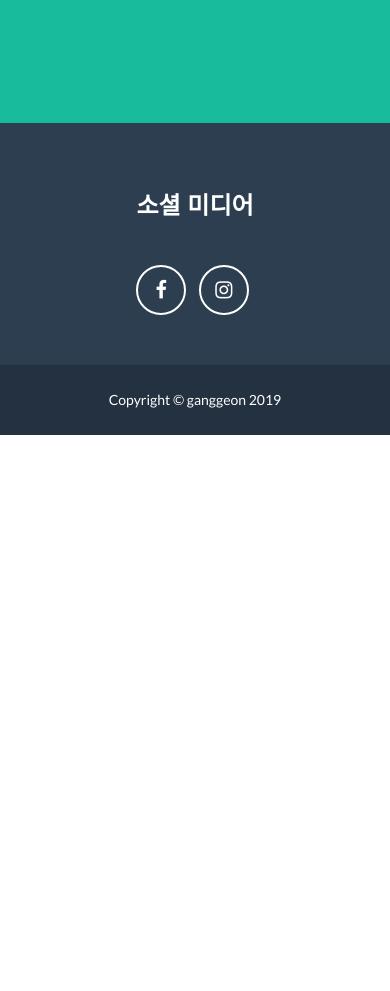
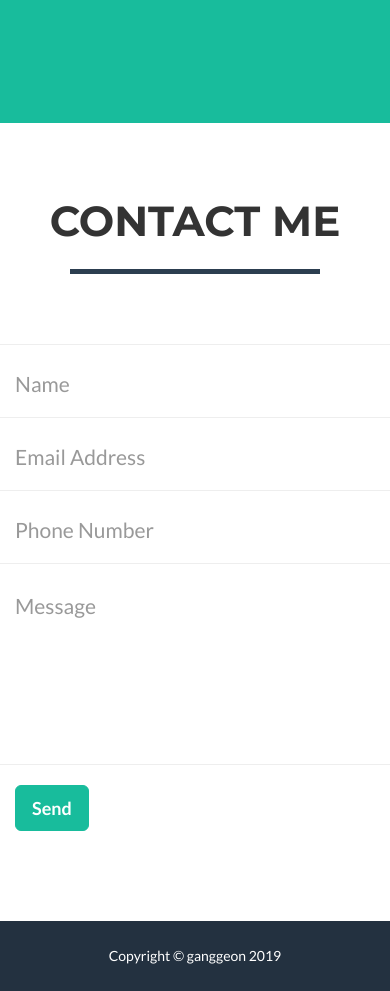
Before and after one commit to ganggeon/portfolio, a website: page index.html in a window 390 px wide. Shown: the part 2560-3551 px from the top of the page. Before the commit the page ends 2995 px from the top, so only its background shows below. Drawn offline with nearby package versions, Linux system fonts and the light colour scheme.

Commit message:
add contact

```diff
--- a/index.html
+++ b/index.html
@@ -48,6 +48,9 @@
                     </li>
                     <li class="page-scroll">
                         <a href="#about">About</a>
+                    </li>
+                    <li class="page-scroll">
+                        <a href="#contact">Contact</a>
                     </li>
                 </ul>
             </div>
@@ -130,25 +133,63 @@
         </div>
     </section>
 
-    <!-- 하단(Footer) -->
-    <footer class="text-center">
-        <div class="footer-above">
-            <div class="container">
-                <div class="row">
-                    <div class="footer-col col-lg-16">
-                        <h3>소셜 미디어</h3>
-                        <ul class="list-inline">
-                            <li>
-                                <a href="https://www.facebook.com/ganggeon95" class="btn-social btn-outline"><i class="fa fa-fw fa-facebook"></i></a>
-                            </li>
-                            <li>
-                                <a href="https://www.instagram.com/geon95/" class="btn-social btn-outline"><i class="fa fa-fw fa-instagram"></i></a>
-                            </li>
-                        </ul>
-                    </div>
+<!-- 메일 섹션 -->
+    <section id="contact">
+        <div class="container">
+            <div class="row">
+                <div class="col-lg-12 text-center">
+                    <h2>Contact Me</h2>
+                    <hr class="star-primary">
+                </div>
+            </div>
+            <div class="row">
+                <div class="col-lg-8 col-lg-offset-2"><br><br>
+                    <!-- 양식이 작동하지 않으면 웹 서버를 다르게 구성해야 할 수 있다. -->
+                    <form name="sentMessage" id="contactForm" novalidate>
+                        <div class="row control-group">
+                            <div class="form-group col-xs-12 floating-label-form-group controls">
+                                <label>Name</label>
+                                <input type="text" class="form-control" placeholder="Name" id="name" required data-validation-required-message="Please enter your name.">
+                                <p class="help-block text-danger"></p>
+                            </div>
+                        </div>
+                        <div class="row control-group">
+                            <div class="form-group col-xs-12 floating-label-form-group controls">
+                                <label>Email Address</label>
+                                <input type="email" class="form-control" placeholder="Email Address" id="email" required data-validation-required-message="Please enter your email address.">
+                                <p class="help-block text-danger"></p>
+                            </div>
+                        </div>
+                        <div class="row control-group">
+                            <div class="form-group col-xs-12 floating-label-form-group controls">
+                                <label>Phone Number</label>
+                                <input type="tel" class="form-control" placeholder="Phone Number" id="phone" required data-validation-required-message="Please enter your phone number.">
+                                <p class="help-block text-danger"></p>
+                            </div>
+                        </div>
+                        <div class="row control-group">
+                            <div class="form-group col-xs-12 floating-label-form-group controls">
+                                <label>Message</label>
+                                <textarea rows="5" class="form-control" placeholder="Message" id="message" required data-validation-required-message="Please enter a message."></textarea>
+                                <p class="help-block text-danger"></p>
+                            </div>
+                        </div>
+                        <br>
+                        <div id="success"></div>
+                        <div class="row">
+                            <div class="form-group col-xs-12">
+                                <button type="submit" class="btn btn-success btn-lg">Send</button>
+                            </div>
+                        </div>
+                    </form>
                 </div>
             </div>
         </div>
+    </section>
+
+    <!-- 하단(Footer) -->
+    <footer class="text-center">
+
         <div class="footer-below">
             <div class="container">
                 <div class="row">
```
